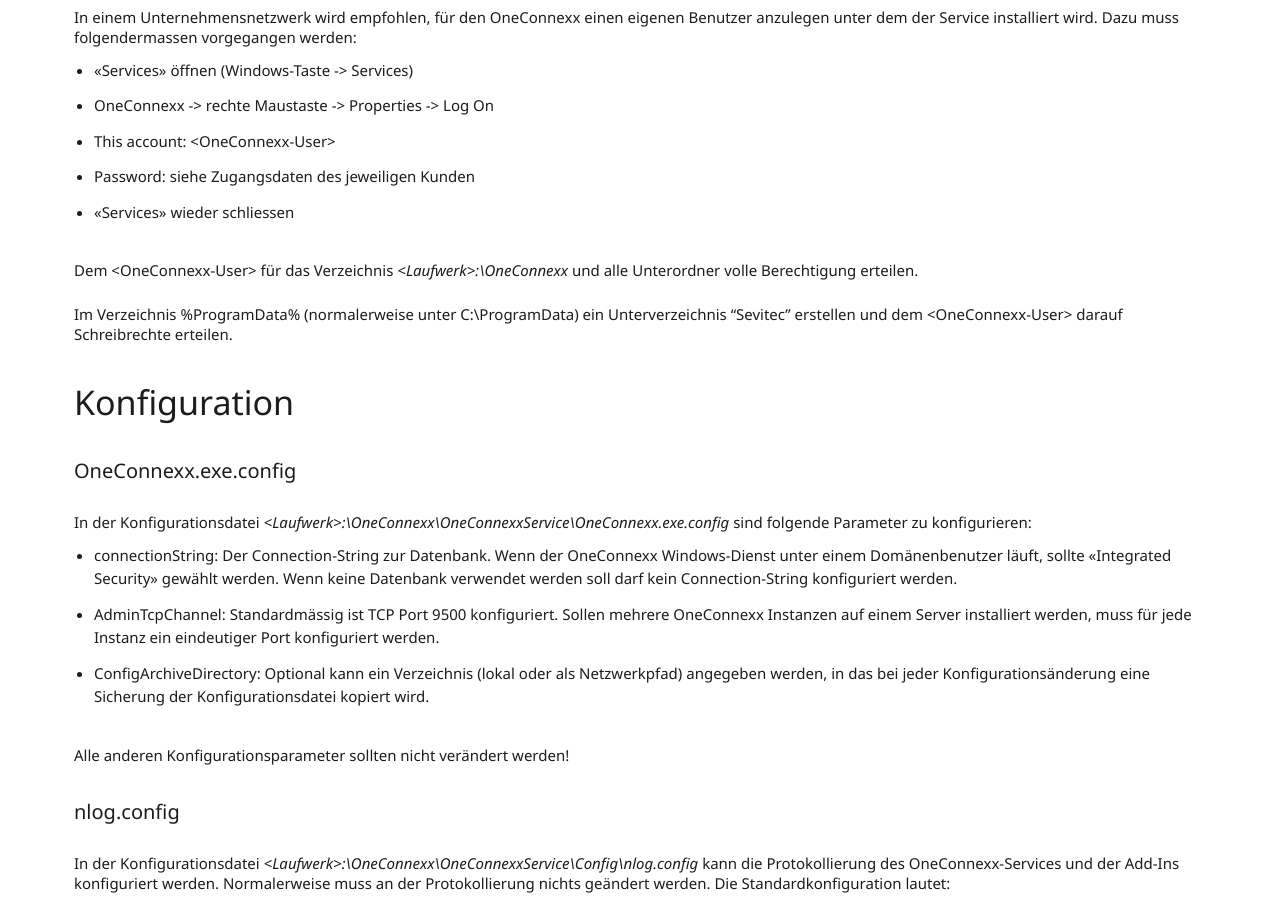
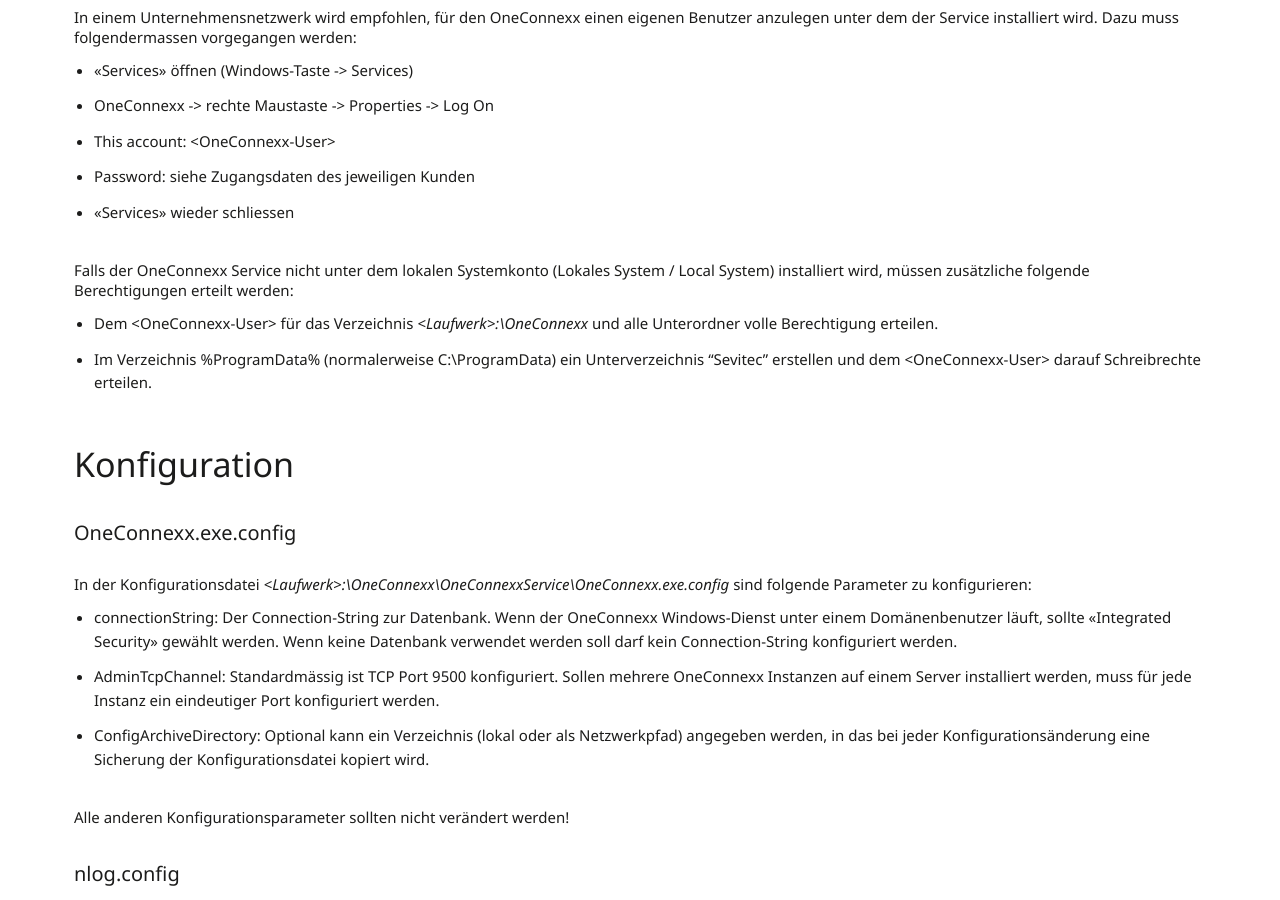
Before and after one commit to primesoft-group/oneconnexx-docs, a Jekyll site: the page built from _pages/setup/de/oneconnexx.md, in a window 1280 px wide and 900 px high, scrolled down 1622 px. Built offline with Jekyll 4.4.1, drawn with Linux system fonts in a browser that asks for light colours; nearby versions of some CDN libraries; some web fonts are replaced.

Commit message:
Update oneconnexx.md

```diff
--- a/_pages/setup/de/oneconnexx.md
+++ b/_pages/setup/de/oneconnexx.md
@@ -70,9 +70,10 @@
 * Password: siehe Zugangsdaten des jeweiligen Kunden
 * «Services» wieder schliessen
 
-Dem &lt;OneConnexx-User&gt; für das Verzeichnis *&lt;Laufwerk&gt;:\OneConnexx* und alle Unterordner volle Berechtigung erteilen.
+Falls der OneConnexx Service nicht unter dem lokalen Systemkonto (Lokales System / Local System) installiert wird, müssen zusätzliche folgende Berechtigungen erteilt werden:
 
-Im Verzeichnis %ProgramData% (normalerweise unter C:\ProgramData) ein Unterverzeichnis "Sevitec" erstellen und dem &lt;OneConnexx-User&gt; darauf Schreibrechte erteilen.
+* Dem &lt;OneConnexx-User&gt; für das Verzeichnis *&lt;Laufwerk&gt;:\OneConnexx* und alle Unterordner volle Berechtigung erteilen.
+* Im Verzeichnis %ProgramData% (normalerweise C:\ProgramData) ein Unterverzeichnis "Sevitec" erstellen und dem &lt;OneConnexx-User&gt; darauf Schreibrechte erteilen.
 
 ### Konfiguration
 
```
